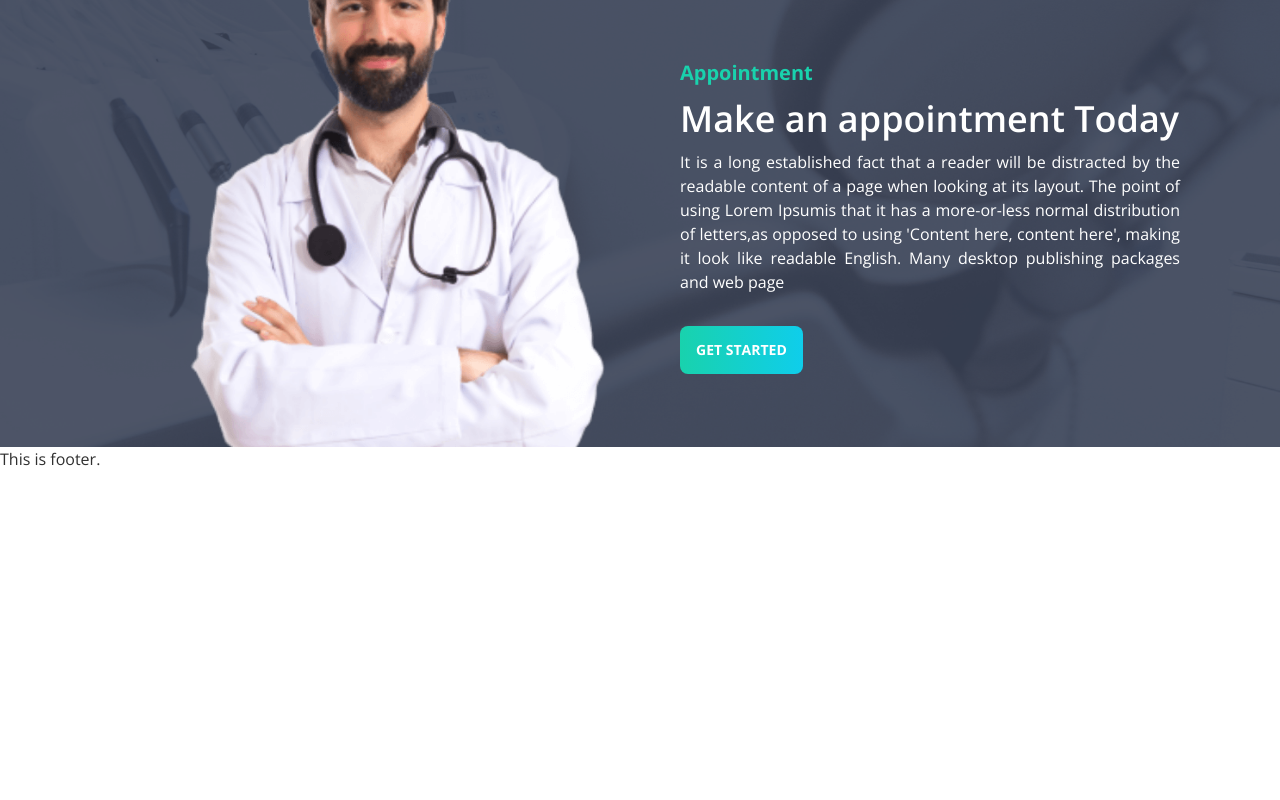
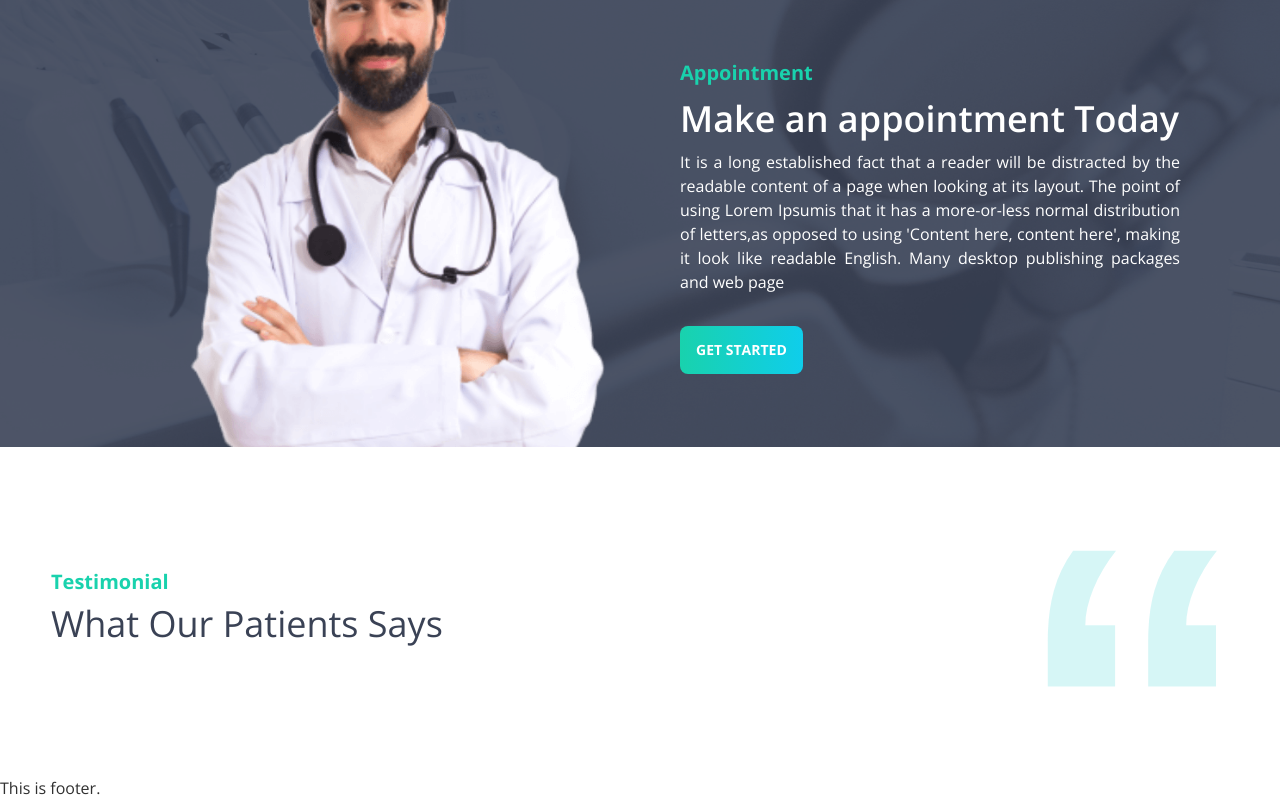
Before and after one commit to md-atiqurrahman/doctors-door-client, a React (Create React App) app: page / in a window 1280 px wide. Shown: the part 2673-3473 px from the top of the page. Before the commit the page ends 3144 px from the top, so only its background shows below. Built offline with nearby package versions, Linux system fonts and the light colour scheme.

Commit message:
start implementing the Testimonial section

```diff
--- a/src/Pages/Home/Home/Home.js
+++ b/src/Pages/Home/Home/Home.js
@@ -4,6 +4,7 @@ import DetailsCards from "../DetailsCards/DetailsCards";
 import Services from "../Services/Services";
 import Speciality from "../Speciality/Speciality";
 import MakeAppointment from "../MakeAppointment/MakeAppointment";
+import Testimonial from "../Testimonial/Testimonial";
 
 const Home = () => {
   return (
@@ -15,6 +16,9 @@ const Home = () => {
         <Speciality></Speciality>
       </div>
       <MakeAppointment></MakeAppointment>
+      <div className="mt-[84px] mx-[27px] lg:mx-[51px]">
+        <Testimonial></Testimonial>
+      </div>
     </main>
   );
 };
--- /dev/null
+++ b/src/Pages/Home/Testimonial/Testimonial.js
@@ -0,0 +1,21 @@
+import React from "react";
+import quote from "../../../assets/icons/quote.svg";
+
+const Testimonial = () => {
+  return (
+    <section>
+      <div className="flex items-center justify-between mb-[88px]">
+        <div>
+          <h5 className="text-[20px] font-bold text-secondary">Testimonial</h5>
+          <h2 className="text-[36px] font-normal text-accent">What Our Patients Says</h2>
+        </div>
+        <figure>
+            <img className="w-[192px]" src={quote} alt="" />
+        </figure>
+      </div>
+      <div></div>
+    </section>
+  );
+};
+
+export default Testimonial;
```
